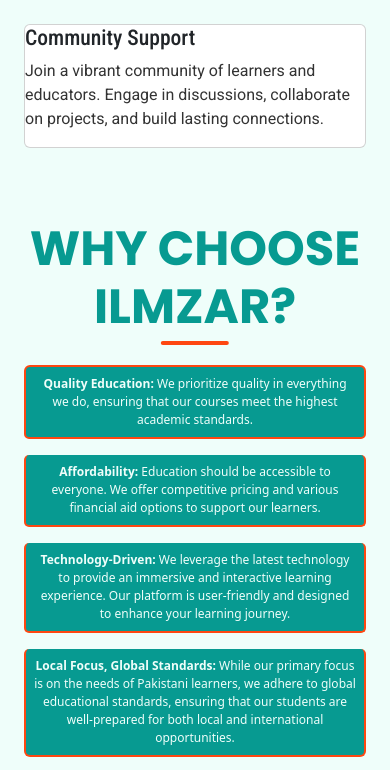
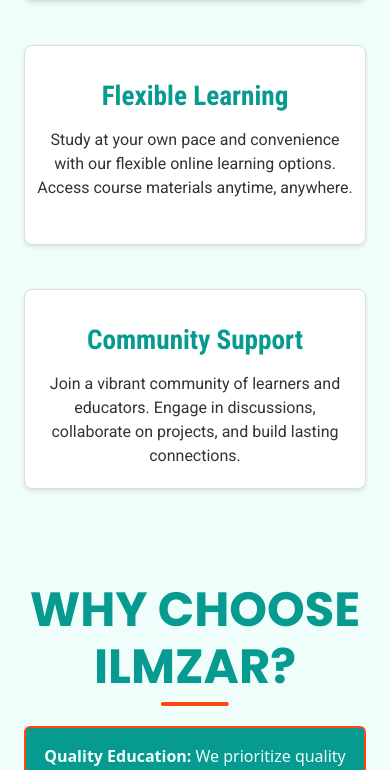
Before and after one commit to ShahrozeKhan24/IlmZar, a plain HTML site: page about.html in a window 390 px wide. Shown: the part 1959-2729 px from the top of the page. Drawn offline with nearby package versions, Linux system fonts and the light colour scheme.

Commit message:
Update about.css

```diff
--- a/css/about.css
+++ b/css/about.css
@@ -405,11 +405,98 @@ a.nav-link.fw-bold.active {
     font-size: 0.875rem;
   }
 
-  .why-choose-item {
-    font-size: 0.75rem;
-    padding: 0.5rem;
+  .offer-card {
+  border: 1px solid #ddd;
+  border-radius: 8px;
+  overflow: hidden;
+  box-shadow: 0 2px 4px rgba(0, 0, 0, 0.1);
+  display: flex;
+  flex-direction: column;
+  height: 250px;
+}
+
+.body-card {
+  padding: 15px;
+  flex: 1;
+}
+
+.body-card h4 {
+  font-size: 1.7rem;
+  font-weight: 700;
+  color: var(--primary-color);
+  text-align: center;
+  margin-bottom: 1rem;
+}
+
+.body-card p {
+  text-align: center;
+  font-size: 1rem;
+}
+
+.row {
+  display: flex;
+  flex-wrap: wrap;
+}
+
+.col-md-6,
+.col-lg-3 {
+  display: flex;
+  flex-direction: column;
+}
+
+@media (min-width: 350px) and (max-width: 750px) {
+  .offer-card {
+    padding: 1.5rem 0 0;
+    height: 200px;
   }
 }
+
+@media (max-width: 767px) {
+  .offer-card {
+    margin-bottom: 20px;
+  }
+
+  .body-card {
+    padding: 10px;
+  }
+}
+
+@media (min-width: 768px) and (max-width: 991px) {
+  .offer-card {
+    margin-bottom: 20px;
+  }
+
+  .body-card {
+    padding: 12px;
+  }
+}
+
+@media (min-width: 992px) {
+  .offer-card {
+    margin-bottom: 20px;
+  }
+
+  .body-card {
+    padding: 15px;
+  }
+}
+
+.why-choose-list {
+  list-style: none;
+  padding: 0;
+}
+
+.why-choose-item {
+  background-color: var(--primary-color);
+  color: var(--light-text-color);
+  border: 2px solid var(--secondary-color);
+  border-radius: 5px;
+  margin-bottom: 1rem;
+  padding: 1rem;
+  font-size: 1rem;
+  text-align: center;
+}
+
 
 /*-----------------------------------
    Footer
```
